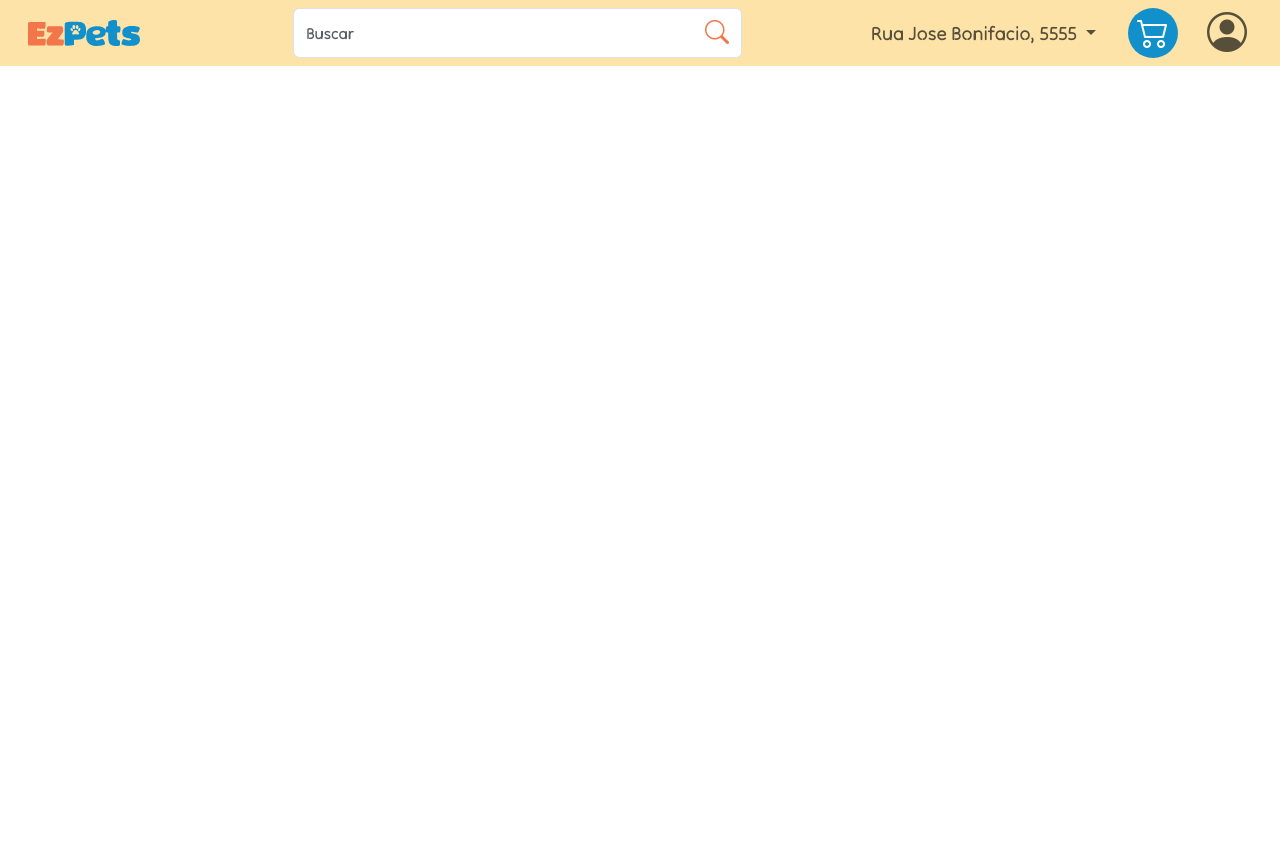
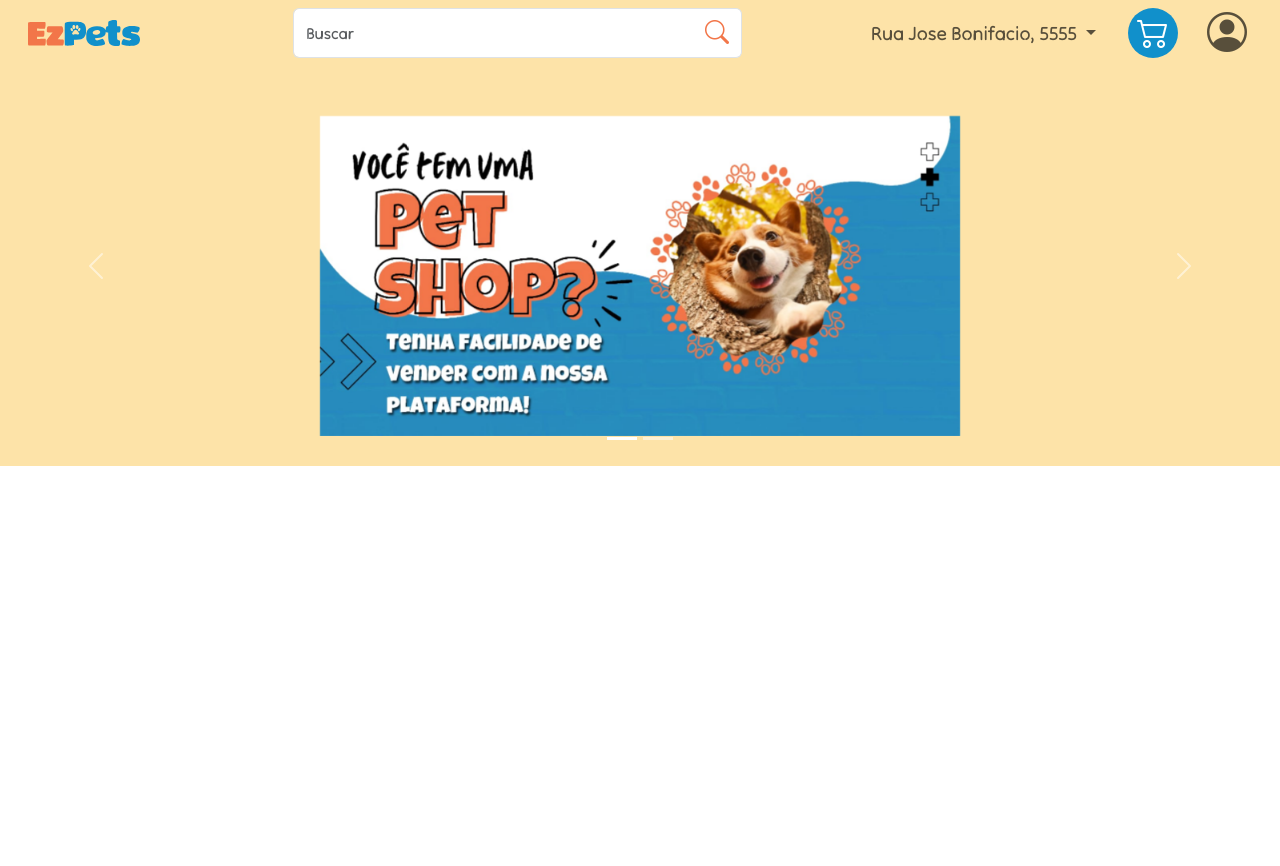
Before and after one commit to biel-dev12/UserEz, a PHP site: page /main.html in a window 1280 px wide. Before the commit the page ends 66 px from the top, so only its background shows below. Run offline with PHP 8.4, Linux system fonts and the light colour scheme.

Commit message:
teste git

```diff
--- /dev/null
+++ b/css/style.css
@@ -0,0 +1,175 @@
+@font-face {
+  font-family: LastEp;
+  src: url(../fonts/last_episode/LastEpisodeDEMO-Regular.otf);
+}
+@font-face {
+  font-family: TN;
+  src: url(../fonts/Tilt_Neon/TiltNeon-Regular-VariableFont_XROT\,YROT.ttf);
+}
+@font-face {
+  font-family: LastEp;
+  src: url(../fonts/last_episode/LastEpisodeDEMO-Regular.otf);
+}
+@font-face {
+  font-family: TN;
+  src: url(../fonts/Tilt_Neon/TiltNeon-Regular-VariableFont_XROT\,YROT.ttf);
+}
+.navbar {
+  font-family: TN;
+  background-color: #FDE3A8 !important;
+}
+.navbar .navbar-toggler {
+  box-shadow: none;
+  border: none;
+}
+.navbar .navbar-toggler span {
+  transition: all 0.3s;
+}
+.navbar .navbar-toggler span:hover {
+  transform: scale(1.1);
+}
+.navbar .cont-nav .collapse,
+.navbar .cont-nav .collapsing {
+  justify-content: space-between;
+}
+.navbar .cont-nav .collapse form,
+.navbar .cont-nav .collapsing form {
+  margin: 0 auto;
+  justify-content: center;
+}
+.navbar .cont-nav .collapse form input,
+.navbar .cont-nav .collapsing form input {
+  border-top-right-radius: 0;
+  border-bottom-right-radius: 0;
+  border-right: none;
+  width: 25rem;
+  box-shadow: none;
+}
+.navbar .cont-nav .collapse form input:focus,
+.navbar .cont-nav .collapsing form input:focus {
+  border: 0.02rem solid #dee2e6 !important;
+  border-right: none !important;
+}
+.navbar .cont-nav .collapse form #btn-search,
+.navbar .cont-nav .collapsing form #btn-search {
+  border-top-left-radius: 0;
+  border-bottom-left-radius: 0;
+  border-left: none !important;
+  background-color: #ffffff;
+  color: #F27649;
+}
+.navbar .cont-nav .collapse form #btn-search i,
+.navbar .cont-nav .collapsing form #btn-search i {
+  font-size: 1.5rem;
+}
+.navbar .cont-nav .collapse .navbar-nav,
+.navbar .cont-nav .collapsing .navbar-nav {
+  display: flex;
+  align-items: center;
+  gap: 1.5rem;
+}
+.navbar .cont-nav .collapse .navbar-nav .dropdown,
+.navbar .cont-nav .collapsing .navbar-nav .dropdown {
+  font-size: 1.2rem;
+}
+.navbar .cont-nav .collapse .navbar-nav .dropdown ul.dropdown-menu,
+.navbar .cont-nav .collapsing .navbar-nav .dropdown ul.dropdown-menu {
+  font-size: 1.05rem;
+  max-width: 20rem;
+  padding-bottom: 0;
+  overflow: hidden;
+}
+.navbar .cont-nav .collapse .navbar-nav .dropdown ul.dropdown-menu #add-address,
+.navbar .cont-nav .collapsing .navbar-nav .dropdown ul.dropdown-menu #add-address {
+  border: none;
+  background-color: #dee2e6;
+  border-top: 0.02 solid #F27649;
+  transition: all 0.3s;
+}
+.navbar .cont-nav .collapse .navbar-nav .dropdown ul.dropdown-menu #add-address:hover,
+.navbar .cont-nav .collapsing .navbar-nav .dropdown ul.dropdown-menu #add-address:hover {
+  background-color: #F27649;
+  color: #ffffff;
+}
+.navbar .cont-nav .collapse .navbar-nav .dropdown ul.dropdown-menu #add-address i,
+.navbar .cont-nav .collapsing .navbar-nav .dropdown ul.dropdown-menu #add-address i {
+  font-size: 1.05rem;
+}
+.navbar .cont-nav .collapse .navbar-nav .car,
+.navbar .cont-nav .collapsing .navbar-nav .car {
+  width: 50px;
+  height: 50px;
+}
+.navbar .cont-nav .collapse .navbar-nav .car button,
+.navbar .cont-nav .collapsing .navbar-nav .car button {
+  display: flex;
+  align-items: center;
+  justify-content: center;
+  width: 100%;
+  height: 100%;
+  color: #ffffff;
+  font-size: 2rem;
+  background-color: #1190CB !important;
+  border: none;
+  border-radius: 50%;
+  transition: all 0.3s;
+  outline: none;
+}
+.navbar .cont-nav .collapse .navbar-nav .car button:hover,
+.navbar .cont-nav .collapsing .navbar-nav .car button:hover {
+  opacity: 0.8;
+}
+.navbar .cont-nav .collapse .navbar-nav .car button:active,
+.navbar .cont-nav .collapsing .navbar-nav .car button:active {
+  transform: scale(0.85);
+}
+.navbar .cont-nav .collapse .navbar-nav .profile,
+.navbar .cont-nav .collapsing .navbar-nav .profile {
+  width: 50px;
+  height: 50px;
+}
+.navbar .cont-nav .collapse .navbar-nav .profile button,
+.navbar .cont-nav .collapsing .navbar-nav .profile button {
+  display: flex;
+  outline: none;
+  align-items: center;
+  justify-content: center;
+  width: 100%;
+  height: 100%;
+  background-color: transparent;
+  border: none;
+  border-radius: 50%;
+  font-size: 2.5rem;
+  transition: all 0.3s;
+}
+.navbar .cont-nav .collapse .navbar-nav .profile button:hover,
+.navbar .cont-nav .collapsing .navbar-nav .profile button:hover {
+  color: #1190CB;
+}
+
+:root {
+  --bs-primary-rgb: 253, 227, 168;
+}
+
+#main-content {
+  width: 100vw;
+  height: 100vh;
+}
+#main-content #carousel-content {
+  height: auto;
+  background-color: #fde3a8;
+}
+#main-content #carousel-content .carr {
+  display: flex;
+  width: 100%;
+  height: 400px;
+}
+#main-content #carousel-content .carr .carr-img {
+  width: 50%;
+  margin: 0% auto;
+  margin-top: 50px;
+  max-width: 100%;
+  max-height: 100%;
+}
+
+/*# sourceMappingURL=style.css.map */
--- a/css/styles.css
+++ /dev/null
@@ -1,131 +0,0 @@
-@font-face {
-  font-family: LastEp;
-  src: url(../fonts/last_episode/LastEpisodeDEMO-Regular.otf);
-}
-@font-face {
-  font-family: TN;
-  src: url(../fonts/Tilt_Neon/TiltNeon-Regular-VariableFont_XROT\,YROT.ttf);
-}
-@font-face {
-  font-family: LastEp;
-  src: url(../fonts/last_episode/LastEpisodeDEMO-Regular.otf);
-}
-@font-face {
-  font-family: TN;
-  src: url(../fonts/Tilt_Neon/TiltNeon-Regular-VariableFont_XROT\,YROT.ttf);
-}
-.navbar {
-  font-family: TN;
-  background-color: #FDE3A8 !important;
-}
-.navbar .navbar-toggler {
-  box-shadow: none;
-  border: none;
-}
-.navbar .navbar-toggler span {
-  transition: all 0.3s;
-}
-.navbar .navbar-toggler span:hover {
-  transform: scale(1.1);
-}
-.navbar .cont-nav .collapse, .navbar .cont-nav .collapsing {
-  justify-content: space-between;
-}
-.navbar .cont-nav .collapse form, .navbar .cont-nav .collapsing form {
-  margin: 0 auto;
-  justify-content: center;
-}
-.navbar .cont-nav .collapse form input, .navbar .cont-nav .collapsing form input {
-  border-top-right-radius: 0;
-  border-bottom-right-radius: 0;
-  border-right: none;
-  width: 25rem;
-  box-shadow: none;
-}
-.navbar .cont-nav .collapse form input:focus, .navbar .cont-nav .collapsing form input:focus {
-  border: 0.02rem solid #dee2e6 !important;
-  border-right: none !important;
-}
-.navbar .cont-nav .collapse form #btn-search, .navbar .cont-nav .collapsing form #btn-search {
-  border-top-left-radius: 0;
-  border-bottom-left-radius: 0;
-  border-left: none !important;
-  background-color: #ffffff;
-  color: #F27649;
-}
-.navbar .cont-nav .collapse form #btn-search i, .navbar .cont-nav .collapsing form #btn-search i {
-  font-size: 1.5rem;
-}
-.navbar .cont-nav .collapse .navbar-nav, .navbar .cont-nav .collapsing .navbar-nav {
-  display: flex;
-  align-items: center;
-  gap: 1.5rem;
-}
-.navbar .cont-nav .collapse .navbar-nav .dropdown, .navbar .cont-nav .collapsing .navbar-nav .dropdown {
-  font-size: 1.2rem;
-}
-.navbar .cont-nav .collapse .navbar-nav .dropdown ul.dropdown-menu, .navbar .cont-nav .collapsing .navbar-nav .dropdown ul.dropdown-menu {
-  font-size: 1.05rem;
-  max-width: 20rem;
-  padding-bottom: 0;
-  overflow: hidden;
-}
-.navbar .cont-nav .collapse .navbar-nav .dropdown ul.dropdown-menu #add-address, .navbar .cont-nav .collapsing .navbar-nav .dropdown ul.dropdown-menu #add-address {
-  border: none;
-  background-color: #dee2e6;
-  border-top: 0.02 solid #F27649;
-  transition: all 0.3s;
-}
-.navbar .cont-nav .collapse .navbar-nav .dropdown ul.dropdown-menu #add-address:hover, .navbar .cont-nav .collapsing .navbar-nav .dropdown ul.dropdown-menu #add-address:hover {
-  background-color: #F27649;
-  color: #ffffff;
-}
-.navbar .cont-nav .collapse .navbar-nav .dropdown ul.dropdown-menu #add-address i, .navbar .cont-nav .collapsing .navbar-nav .dropdown ul.dropdown-menu #add-address i {
-  font-size: 1.05rem;
-}
-.navbar .cont-nav .collapse .navbar-nav .car, .navbar .cont-nav .collapsing .navbar-nav .car {
-  width: 50px;
-  height: 50px;
-}
-.navbar .cont-nav .collapse .navbar-nav .car button, .navbar .cont-nav .collapsing .navbar-nav .car button {
-  display: flex;
-  align-items: center;
-  justify-content: center;
-  width: 100%;
-  height: 100%;
-  color: #ffffff;
-  font-size: 2rem;
-  background-color: #1190CB !important;
-  border: none;
-  border-radius: 50%;
-  transition: all 0.3s;
-  outline: none;
-}
-.navbar .cont-nav .collapse .navbar-nav .car button:hover, .navbar .cont-nav .collapsing .navbar-nav .car button:hover {
-  opacity: 0.8;
-}
-.navbar .cont-nav .collapse .navbar-nav .car button:active, .navbar .cont-nav .collapsing .navbar-nav .car button:active {
-  transform: scale(0.85);
-}
-.navbar .cont-nav .collapse .navbar-nav .profile, .navbar .cont-nav .collapsing .navbar-nav .profile {
-  width: 50px;
-  height: 50px;
-}
-.navbar .cont-nav .collapse .navbar-nav .profile button, .navbar .cont-nav .collapsing .navbar-nav .profile button {
-  display: flex;
-  outline: none;
-  align-items: center;
-  justify-content: center;
-  width: 100%;
-  height: 100%;
-  background-color: transparent;
-  border: none;
-  border-radius: 50%;
-  font-size: 2.5rem;
-  transition: all 0.3s;
-}
-.navbar .cont-nav .collapse .navbar-nav .profile button:hover, .navbar .cont-nav .collapsing .navbar-nav .profile button:hover {
-  color: #1190CB;
-}
-
-/*# sourceMappingURL=styles.css.map */
--- a/main.html
+++ b/main.html
@@ -14,7 +14,7 @@
     <link rel="shortcut icon" href="./imgs/favicon-cropped.svg" type="image/x-icon"/>
 
     <link rel="stylesheet" href="./css/reset.css">
-    <link rel="stylesheet" href="./css/styles.css">
+    <link rel="stylesheet" href="./css/style.css">
     <title>Home - EzPets</title>
 </head>
 
@@ -55,6 +55,46 @@
         </div>
     </nav>
 
+    <main id="main-content">
+       <div id="carousel-content" class="bg-primary">
+        <div id="carouselExampleIndicators" class="carousel slide carr" data-bs-ride="carousel" data-bs-interval="5000">
+
+            <!-- Início indicadores para navegar nos slides do carousel -->
+            <div class="carousel-indicators">
+                <button type="button" data-bs-target="#carouselExampleIndicators" data-bs-slide-to="0" class="active"
+                    aria-current="true" aria-label="Slide 1"></button>
+                <button type="button" data-bs-target="#carouselExampleIndicators" data-bs-slide-to="1"
+                    aria-label="Slide 2"></button>
+            </div>
+            <!-- Fim indicadores para navegar nos slides do carousel -->
+
+            <!-- Início slide carousel -->
+            <div class="carousel-inner">
+                <div class="carousel-item active">
+                    <img src="./imgs/banner.jpg" class="d-block carr-img" alt="Categoria 1">
+                </div>
+                <div class="carousel-item">
+                    <img src="./imgs/fot.jpg" class="d-block carr-img" alt="Categoria 2">
+                </div>
+            </div>
+            <!-- Fim slide carousel -->
+
+            <!-- Início anterior e próximo slide carousel -->
+            <button class="carousel-control-prev" type="button" data-bs-target="#carouselExampleIndicators"
+                data-bs-slide="prev">
+                <span class="carousel-control-prev-icon" aria-hidden="true"></span>
+                <span class="visually-hidden">Previous</span>
+            </button>
+            <button class="carousel-control-next" type="button" data-bs-target="#carouselExampleIndicators"
+                data-bs-slide="next">
+                <span class="carousel-control-next-icon" aria-hidden="true"></span>
+                <span class="visually-hidden">Next</span>
+            </button>
+            <!-- Fim anterior e próximo slide carousel -->
+
+        </div>
+       </div>
+    </main>
 
     <script src="https://code.jquery.com/jquery-3.6.0.min.js"></script>
     <script src="https://cdn.jsdelivr.net/npm/@popperjs/core@2.9.3/dist/umd/popper.min.js"
--- a/sass/pages/main.scss
+++ b/sass/pages/main.scss
@@ -121,3 +121,27 @@
     }
   }
 }
+
+:root {
+  --bs-primary-rgb: 253, 227, 168;
+}
+#main-content {
+  width: 100vw;
+  height: 100vh;
+  #carousel-content {
+    height: auto;
+    background-color: #fde3a8;
+    .carr {
+      display: flex;
+      width: 100%;
+      height: 400px;
+      .carr-img {
+        width: 50%;
+        margin: 0% auto;
+        margin-top: 50px;
+        max-width: 100%;
+        max-height: 100%;
+      }
+    }
+  }
+}
```
Also changed, not shown: other parts of sass/pages/main.scss (+24 -24 lines), sistema/config/connection.php (+7 -7 lines), imgs/banner3.jpg (deleted), 3 other files.
